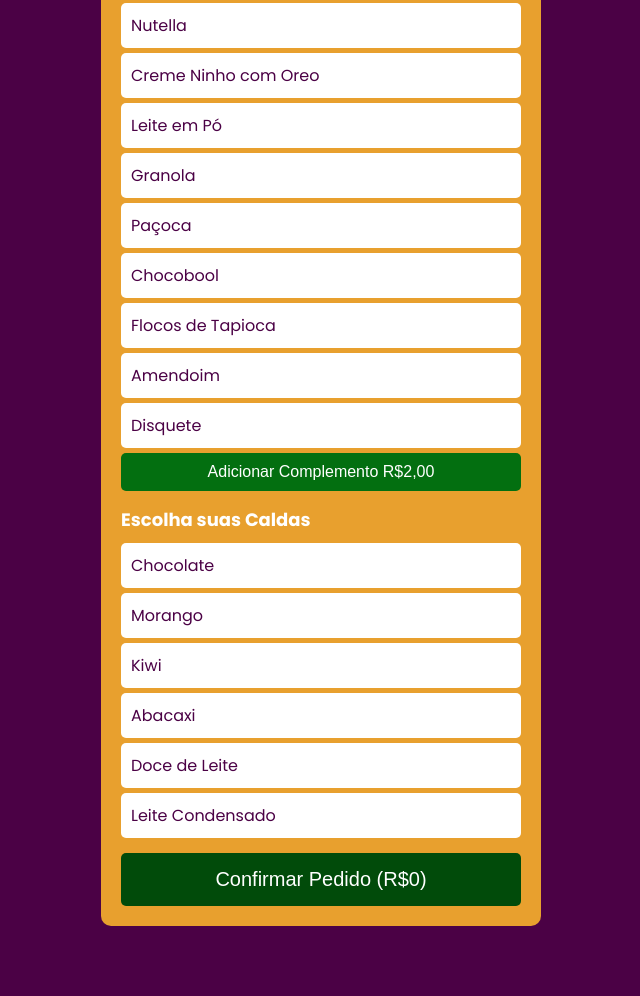
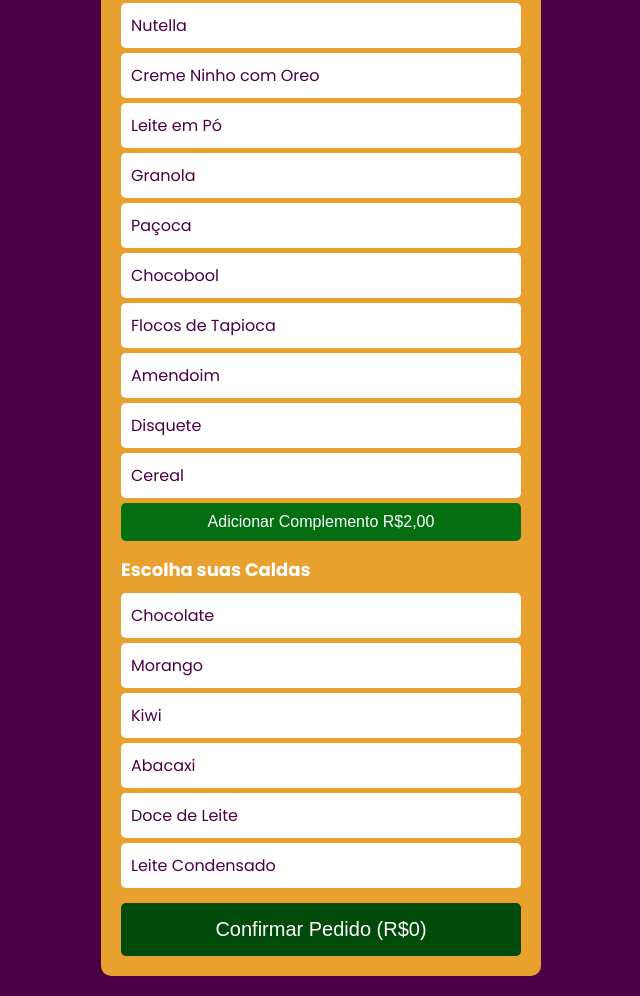
Before and after one commit to HellenJasmine/loja_acai, a website: page item_details.html in a window 1280 px wide. Shown: the part 560-1556 px from the top of the page, without its empty margins (319-959 px from the left). Before the commit the page ends 1506 px from the top, so only its background shows below. Drawn offline with Linux system fonts and the light colour scheme.

Commit message:
add cereal

```diff
--- a/item_details.html
+++ b/item_details.html
@@ -98,7 +98,7 @@
                 <input type="checkbox" id="tapioca" class="complemento"><label for="tapioca">Flocos de Tapioca</label>
                 <input type="checkbox" id="amendoim" class="complemento"><label for="amendoim">Amendoim</label>
                 <input type="checkbox" id="disquete" class="complemento"><label for="disquete">Disquete</label>
-                <!-- <input type="checkbox" id="cereal" class="complemento"><label for="cereal">Cereal</label> -->
+                <input type="checkbox" id="cereal" class="complemento"><label for="cereal">Cereal</label>
 
 
             </div>
```
